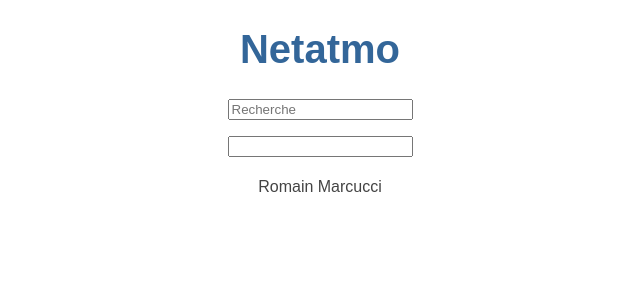
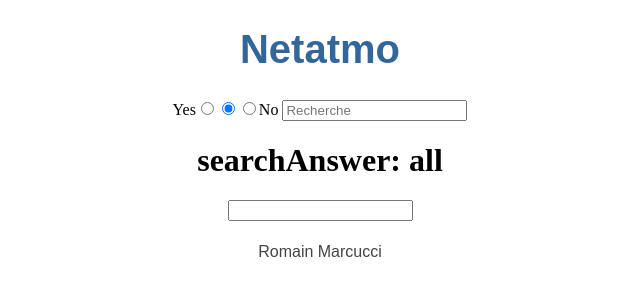
Before and after one commit to romarcucci/Netatmo, an Angular app: page / in a window 1280 px wide. Shown: the top 300 px of the page, without its empty margins (320-960 px from the left). Built offline with nearby package versions, Linux system fonts and the light colour scheme.

Commit message:
answer search

```diff
--- a/src/app/chatbot/chatbot.component.html
+++ b/src/app/chatbot/chatbot.component.html
@@ -1,7 +1,18 @@
+Yes<input type="radio" [(ngModel)]="searchAnswer" value="yes">
+<input type="radio" [(ngModel)]="searchAnswer" value="all">
+<input type="radio" [(ngModel)]="searchAnswer" value="no">No
 <input [(ngModel)]="searchString" placeholder="Recherche" (keyup)="searchQuestions()"/>
+
+<h1>searchAnswer: {{searchAnswer}}</h1>
+
 <ul>
-  <li *ngFor="let q of displayedQuestions">
-    <span>{{q.asked}} {{q.answer}}</span>
-  </li>
+  <div *ngFor="let q of displayedQuestions">
+    <div [hidden]="!(searchAnswer === 'all' || searchAnswer === q.answer)">
+      <li>
+        <span>{{q.asked}} {{q.answer}}</span>
+      </li>
+    </div>
+  </div>
 </ul>
+
 <input [(ngModel)]="question.asked" (keyup.enter)="saveQuestion()"/>
--- a/src/app/chatbot/chatbot.component.ts
+++ b/src/app/chatbot/chatbot.component.ts
@@ -31,13 +31,18 @@ export class ChatbotComponent implements OnInit {
         this.displayedQuestions.push(element);
       }
     });
+    this.question.asked = '';
+    this.question.answer = '';
   }
 
   saveQuestion(){
     if(this.question.asked !== ''){
       this.searchString = '';
       this.searchAnswer = 'all';
-      this.question.answer = 'no';
+      if(Math.random()<0.5)
+        this.question.answer = 'yes';
+      else
+        this.question.answer = 'no';
       this.allQuestions.push({
         asked: this.question.asked,
         answer: this.question.answer
--- a/src/index.html
+++ b/src/index.html
@@ -2,7 +2,7 @@
 <html lang="en">
 <head>
   <meta charset="utf-8">
-  <title>Testsass</title>
+  <title>Netatmo</title>
   <base href="/">
 
   <meta name="viewport" content="width=device-width, initial-scale=1">
```
